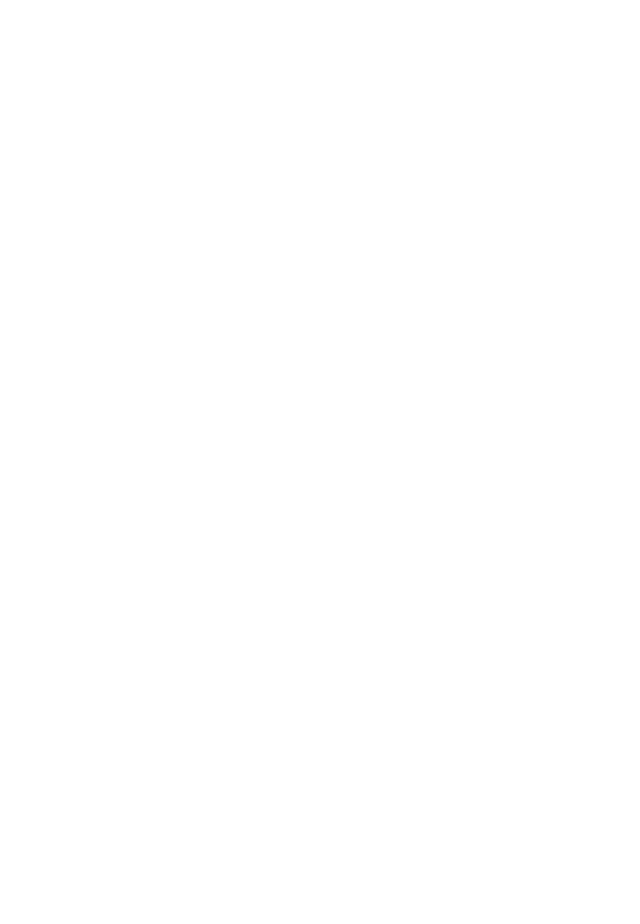
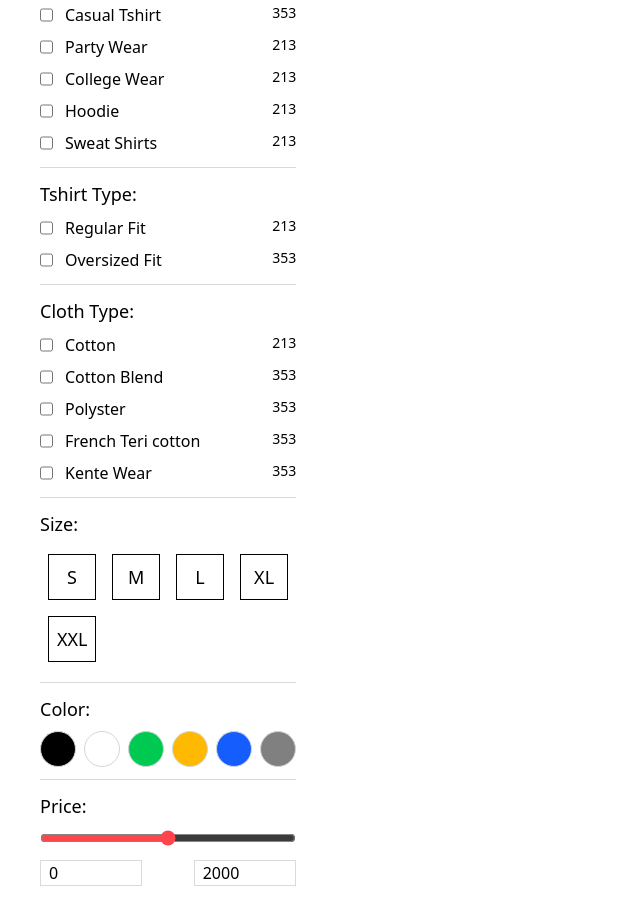
Before and after one commit to AasawariM/ecomtemplate_react, a React (Vite) app: page / in a window 1280 px wide. Shown: the part 720-1644 px from the top of the page, without its empty margins (0-640 px from the left). Before the commit the page ends 800 px from the top, so only its background shows below. Built offline with nearby package versions, Linux system fonts and the light colour scheme.

Commit message:
FilterSidebar & FilterSection added

```diff
--- a/src/App.jsx
+++ b/src/App.jsx
@@ -1,10 +1,100 @@
 import "./App.css";
+import FilterSection from "./components/filters/FilterSection";
+import FilterSidebar from "./components/filters/FilterSidebar";
 import Navbar from "./components/Navbar";
 // import new_arrival from "./assets/new_arrival_img.DaCcndrq.svg";
 function App() {
   return (
     <div className="bg-white min-h-screen">
       <Navbar />
+      {/* new arrivals section */}
+      <div className="flex flex-col lg:flex-row">
+        {/* filter sidebar */}
+        <div className="hidden lg:block">
+          <div className="w-full px-4 lg:px-10">
+            <FilterSidebar />
+            {/* Sizes */}
+            <div className="space-y-2">
+              <div className="text-base lg:text-lg mb-2">Size:</div>
+              <div className="flex flex-wrap">
+                <div className="p-2 sm:w-1/4 lg:w-1/4">
+                  <div className="hover:bg-gray-100 border text-center p-2 text-sm lg:text-lg cursor-pointer ">
+                    S
+                  </div>
+                </div>
+                <div className="p-2 sm:w-1/4 lg:w-1/4">
+                  <div className="hover:bg-gray-100 border text-center p-2 text-sm lg:text-lg cursor-pointer ">
+                    M
+                  </div>
+                </div>
+                <div className="p-2 sm:w-1/4 lg:w-1/4">
+                  <div className="hover:bg-gray-100 border text-center p-2 text-sm lg:text-lg cursor-pointer ">
+                    L
+                  </div>
+                </div>
+                <div className="p-2 sm:w-1/4 lg:w-1/4">
+                  <div className="hover:bg-gray-100 border text-center p-2 text-sm lg:text-lg cursor-pointer ">
+                    XL
+                  </div>
+                </div>
+                <div className="p-2 sm:w-1/4 lg:w-1/4">
+                  <div className="hover:bg-gray-100 border text-center p-2 text-sm lg:text-lg cursor-pointer ">
+                    XXL
+                  </div>
+                </div>
+              </div>
+            </div>
+            <div className="my-3 border-t border-[#D9D9D9]"></div>
+            {/* colors */}
+            <div className="space-y-2">
+              <div className="text-base lg:text-lg mb-2">Color:</div>
+              <div className="flex gap-2">
+                <div className="border-gray-300 bg-black h-8 w-8 lg:h-9 lg:w-9 rounded-full cursor-pointer border transition duration-200"></div>
+                <div className="border-gray-300 bg-white h-8 w-8 lg:h-9 lg:w-9 rounded-full cursor-pointer border transition duration-200"></div>
+                <div className="border-gray-300 bg-green-500 h-8 w-8 lg:h-9 lg:w-9 rounded-full cursor-pointer border transition duration-200"></div>
+                <div className="border-gray-300 bg-amber-400 h-8 w-8 lg:h-9 lg:w-9 rounded-full cursor-pointer border transition duration-200"></div>
+                <div className="border-gray-300 bg-blue-600 h-8 w-8 lg:h-9 lg:w-9 rounded-full cursor-pointer border transition duration-200"></div>
+                <div className="border-gray-300 bg-[#808080] h-8 w-8 lg:h-9 lg:w-9 rounded-full cursor-pointer border transition duration-200"></div>
+              </div>
+            </div>
+            <div className="my-3 border-t border-[#D9D9D9]"></div>
+            {/* price */}
+            <div className="space-y-2 mb-10">
+              <div className="text-base lg:text-lg mb-2">Price:</div>
+              <div>
+                <input
+                  type="range"
+                  className="w-full accent-[#FF454C]"
+                  min="0"
+                  max="2000"
+                />
+              </div>
+              <div className="flex justify-between space-x-2">
+                <input
+                  className="border border-[#D9D9D9] w-2/5 px-2"
+                  type="number"
+                  min="0"
+                  max="2000"
+                  defaultValue="0"
+                  placeholder="$ 0"
+                />
+                <input
+                  className="border border-[#D9D9D9] w-2/5 px-2"
+                  type="number"
+                  min="0"
+                  max="2000"
+                  defaultValue="2000"
+                  placeholder="$ 2,000"
+                />
+              </div>
+            </div>
+          </div>
+        </div>
+        {/* new arrival products */}
+        <div className="flex-1 min-w-0">
+          <h1>New Arrival</h1>
+        </div>
+      </div>
     </div>
   );
 }
--- a/src/components/Navbar.jsx
+++ b/src/components/Navbar.jsx
@@ -46,7 +46,7 @@
         />
       </div>
       <div className="border-t border-gray-300"></div>
-      <div className="flex justify-center my-8 lg:my-16 px-1.5">
+      <div className="flex justify-center my-8 lg:my-15 px-1.5">
         <div className="w-full">
           <img
             alt="New Arrivals"
--- /dev/null
+++ b/src/components/filters/FilterSection.jsx
@@ -0,0 +1,21 @@
+const FilterSection = ({ title, options }) => {
+  return (
+    <div className="space-y-2">
+      <div className="text-base lg:text-lg">{title}:</div>
+      {/* looping through an array using map method */}
+      {options.map((item, index) => (
+        // Each child in a list should have a unique "key" prop.
+        <div key={index} className="flex justify-between">
+          <div className="flex space-x-3">
+            <input type="checkbox" value={item.label} />
+            <div className="text-sm lg:text-base">{item.label}</div>
+          </div>
+          <div className="text-xs lg:text-sm">{item.count}</div>
+        </div>
+      ))}
+      <div className="my-3 border-t border-[#D9D9D9]"></div>
+    </div>
+  );
+};
+
+export default FilterSection;
--- /dev/null
+++ b/src/components/filters/FilterSidebar.jsx
@@ -0,0 +1,57 @@
+import FilterSection from "./FilterSection";
+
+const FilterSidebar = () => {
+  return (
+    <div>
+      <div className="flex justify-between pt-1.5">
+        <div className="text-base lg:text-lg">Filter: </div>
+        <div className="text-[#ff454c] underline underline-offset-4 cursor-pointer text-sm capitalize lg:text-base">
+          reset all
+        </div>
+      </div>
+      <div className="my-3 border-t border-[#D9D9D9]"></div>
+      {/* sections */}
+      {/* Passing an Array of Objects as a Prop */}
+      {/* dept */}
+      <FilterSection
+        title="Department"
+        options={[
+          { label: "Mens", count: 213 },
+          { label: "Womens", count: 353 },
+        ]}
+      />
+      {/* Category */}
+      <FilterSection
+        title="Category"
+        options={[
+          { label: "Casual Tshirt", count: 353 },
+          { label: "Party Wear", count: 213 },
+          { label: "College Wear", count: 213 },
+          { label: "Hoodie", count: 213 },
+          { label: "Sweat Shirts", count: 213 },
+        ]}
+      />
+      {/* Tshirt Type */}
+      <FilterSection
+        title="Tshirt Type"
+        options={[
+          { label: "Regular Fit", count: 213 },
+          { label: "Oversized Fit", count: 353 },
+        ]}
+      />
+      {/* Cloth Type */}
+      <FilterSection
+        title="Cloth Type"
+        options={[
+          { label: "Cotton", count: 213 },
+          { label: "Cotton Blend", count: 353 },
+          { label: "Polyster", count: 353 },
+          { label: "French Teri cotton", count: 353 },
+          { label: "Kente Wear", count: 353 },
+        ]}
+      />
+    </div>
+  );
+};
+
+export default FilterSidebar;
```
